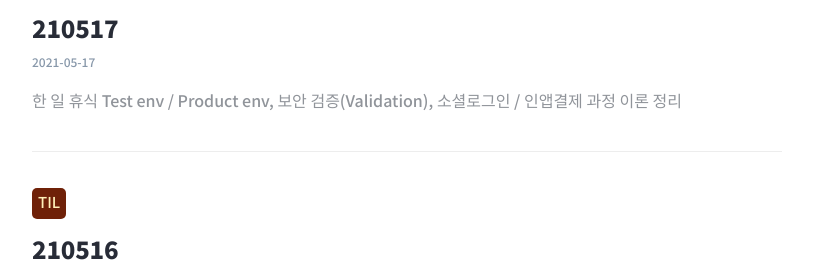
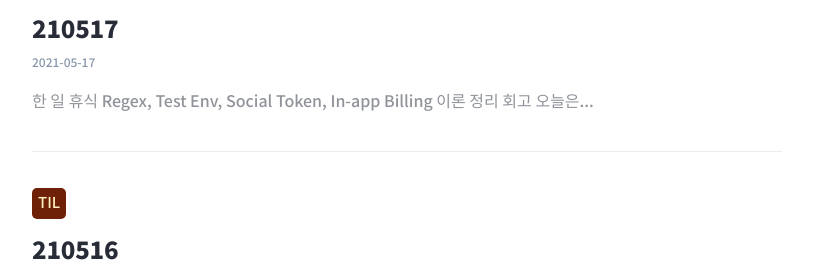
Before and after one commit to defwdahyun0/defwdahyun0.github.io, a Jekyll site: the page built from TIL/index.html, in a window 1280 px wide and 900 px high. Shown: the part 330-607 px from the top of the window, without its empty margins (233-1046 px from the left). Built offline with Jekyll 4.4.1, drawn with Linux system fonts in a browser that asks for light colours; some web fonts are replaced.

Commit message:
21.05.17

```diff
--- a/TIL/2021-05-17.md
+++ b/TIL/2021-05-17.md
@@ -15,7 +15,7 @@
 
 1. 휴식
 
-2. Test env / Product env, 보안 검증(Validation), 소셜로그인 / 인앱결제 과정 이론 정리
+2. Regex, Test Env, Social Token, In-app Billing 이론 정리
 
 <hr>
 
```
